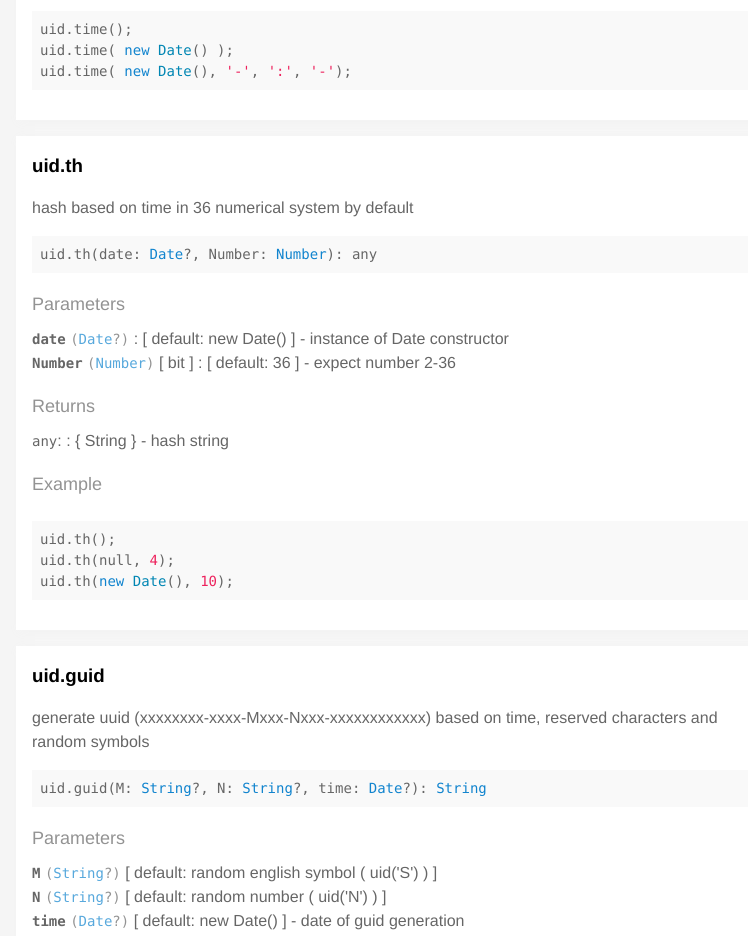
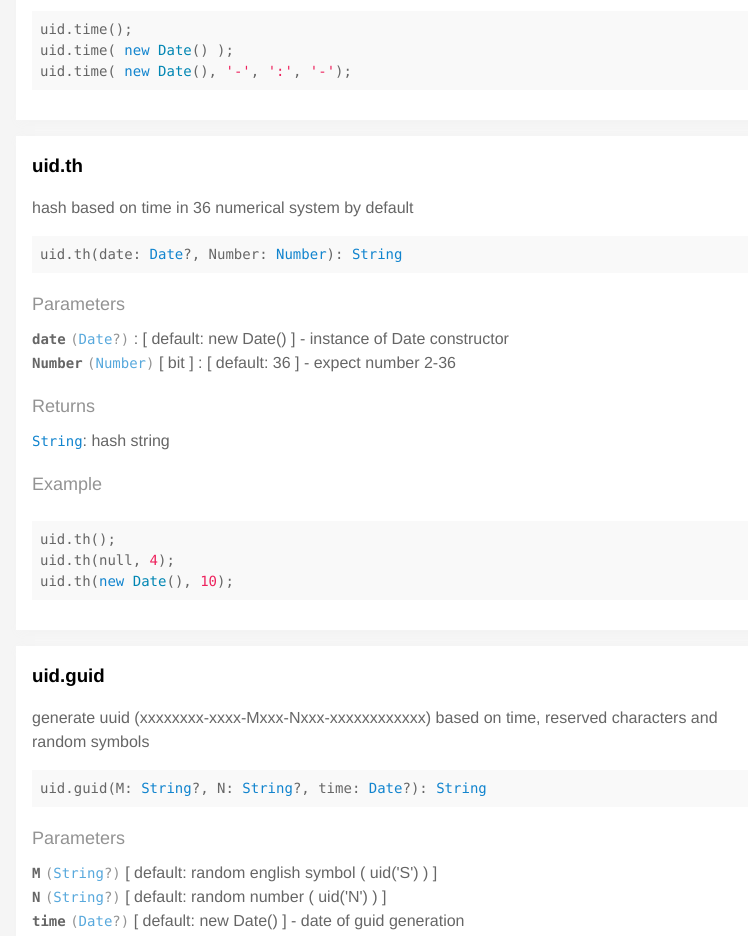
Before and after one commit to sajera/s-uid, a website: page doc/index.html in a window 1280 px wide. Shown: the part 2140-3076 px from the top of the page, without its empty margins (368-1116 px from the left). Drawn offline with Linux system fonts and the light colour scheme.

Commit message:
* improve docs

```diff
--- a/bower.json
+++ b/bower.json
@@ -1,7 +1,6 @@
 {
   "name": "s-uid",
   "main": "s-uid.min.js",
-  "version": "1.3.0",
   "private": false,
   "description": "Generate id from base string",
   "ignore": [
--- a/doc/index.html
+++ b/doc/index.html
@@ -501,7 +501,7 @@ uid.time( <span class="hljs-keyword">new</span> <span class="hljs-built_in">Date
   <p>hash based on time in 36 numerical system by default</p>
 
 
-  <div class='pre p1 fill-light mt0'>uid.th(date: <a href="https://developer.mozilla.org/en-US/docs/Web/JavaScript/Reference/Global_Objects/Date">Date</a>?, Number: <a href="https://developer.mozilla.org/en-US/docs/Web/JavaScript/Reference/Global_Objects/Number">Number</a>): any</div>
+  <div class='pre p1 fill-light mt0'>uid.th(date: <a href="https://developer.mozilla.org/en-US/docs/Web/JavaScript/Reference/Global_Objects/Date">Date</a>?, Number: <a href="https://developer.mozilla.org/en-US/docs/Web/JavaScript/Reference/Global_Objects/Number">Number</a>): <a href="https://developer.mozilla.org/en-US/docs/Web/JavaScript/Reference/Global_Objects/String">String</a></div>
 
 
 
@@ -552,8 +552,8 @@ default:  36
 
 
       <div class='py1 quiet mt1 prose-big'>Returns</div>
-      <code>any</code>:
-        : { String } - hash string
+      <code><a href="https://developer.mozilla.org/en-US/docs/Web/JavaScript/Reference/Global_Objects/String">String</a></code>:
+        hash string
 
 
 
--- a/lib/time.js
+++ b/lib/time.js
@@ -82,7 +82,7 @@ uid['time'] = function ( time, separator1, separator2, separator3 ) {
 
  * @param { Date } [date]:[default: new Date()] - instance of Date constructor
  * @param { Number } - [bit]:[default:  36] - expect number 2-36
- * @returns: { String } - hash string
+ * @returns { String } - hash string
  * @function uid.th
  * @public
  */
--- a/s-uid.js
+++ b/s-uid.js
@@ -130,7 +130,7 @@ uid['time'] = function ( time, separator1, separator2, separator3 ) {
 
  * @param { Date } [date]:[default: new Date()] - instance of Date constructor
  * @param { Number } - [bit]:[default:  36] - expect number 2-36
- * @returns: { String } - hash string
+ * @returns { String } - hash string
  * @function uid.th
  * @public
  */
```
Also changed, not shown: doc/API.md (+1 -1 lines).
